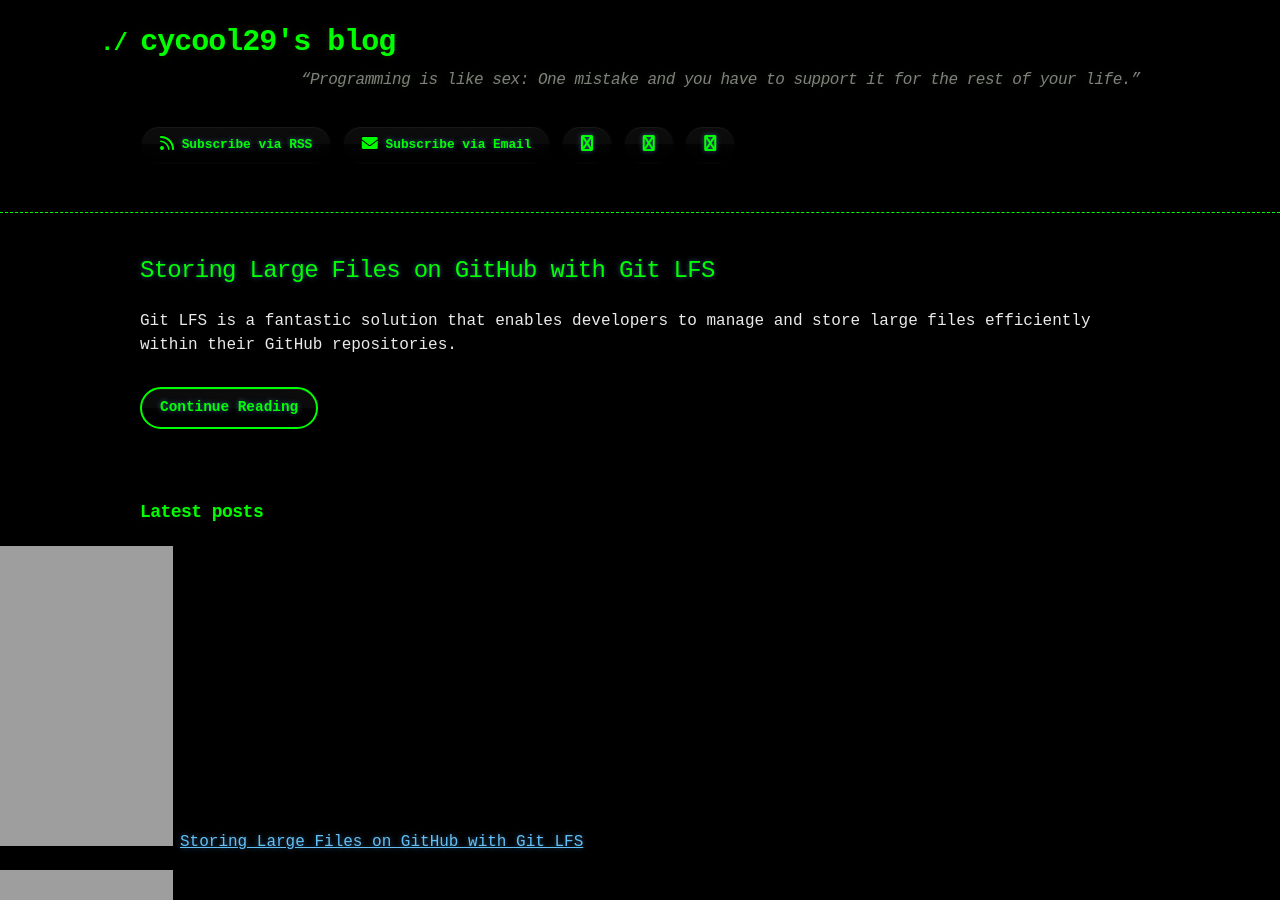
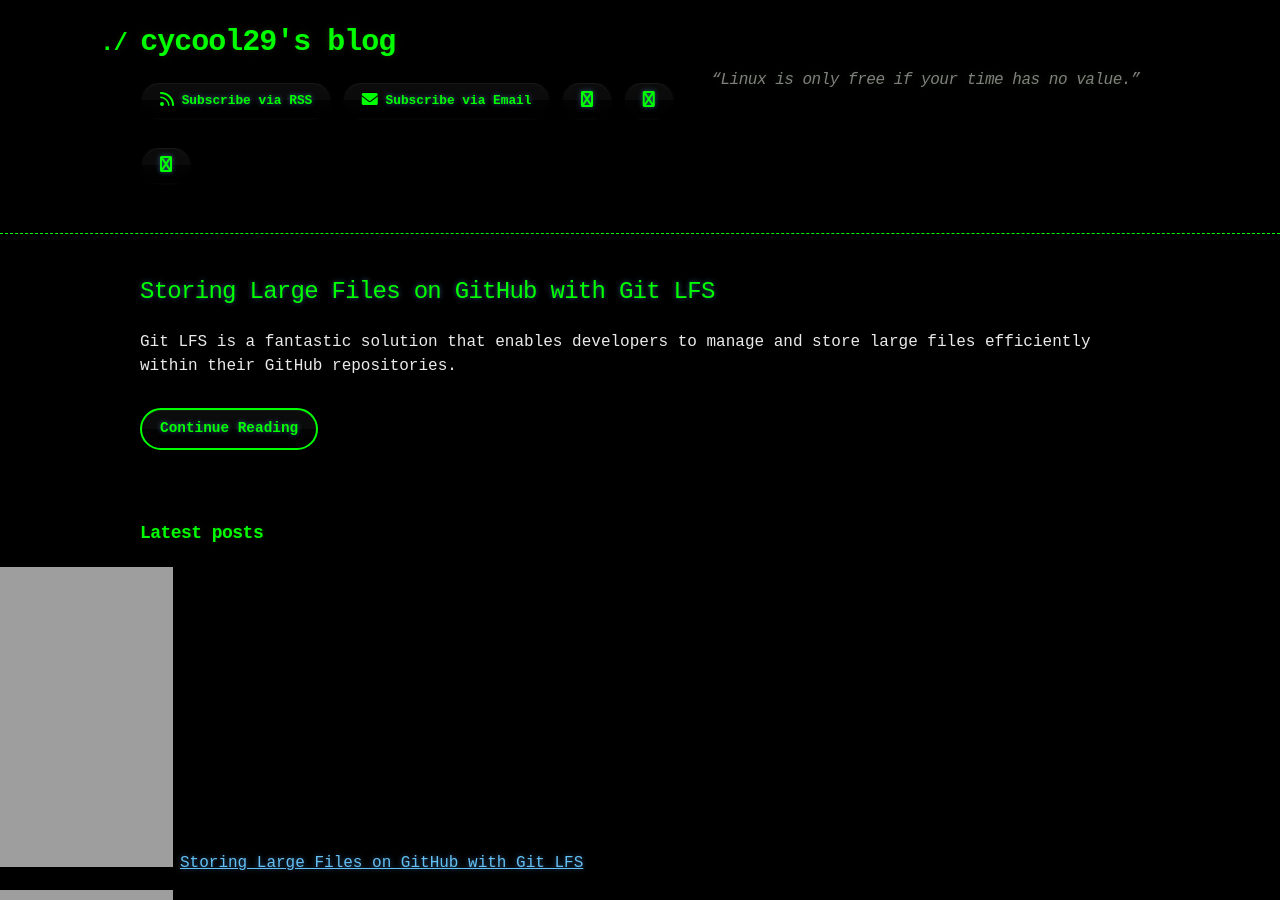
Before and after one commit to cycool29/cycool29.github.io, a Jekyll site: the page built from index.md, in a window 1280 px wide and 900 px high. Built offline with Jekyll 4.4.1, drawn with Linux system fonts in a browser that asks for light colours; a style sheet for code colours, icons or effects is not loaded.

Commit message:
Update quotes

```diff
--- a/_config.yml
+++ b/_config.yml
@@ -1,5 +1,5 @@
 title: cycool29's blog
-description: "“Programming is like sex: One mistake and you have to support it for the rest of your life.” "
+description: "“Linux is only free if your time has no value.” "
 bio: A high school student. Intermediate in Python, Git, Bash. Learning JavaScript. He/Him. "
 author: cycool29
 url: https://cycool29.github.io
```
